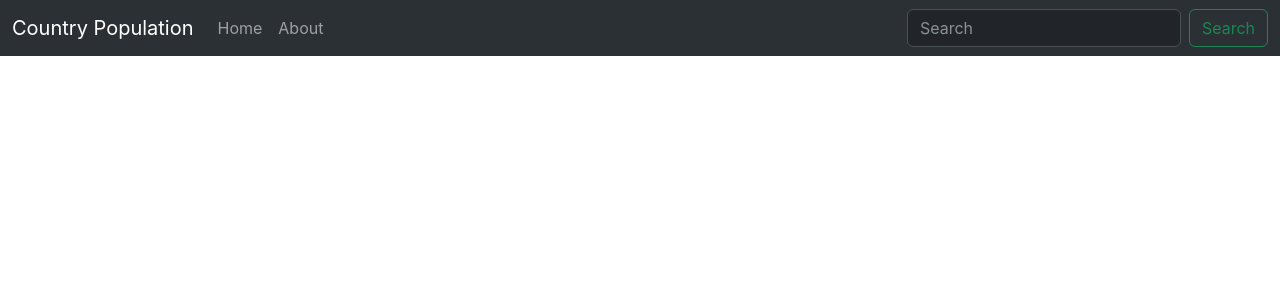
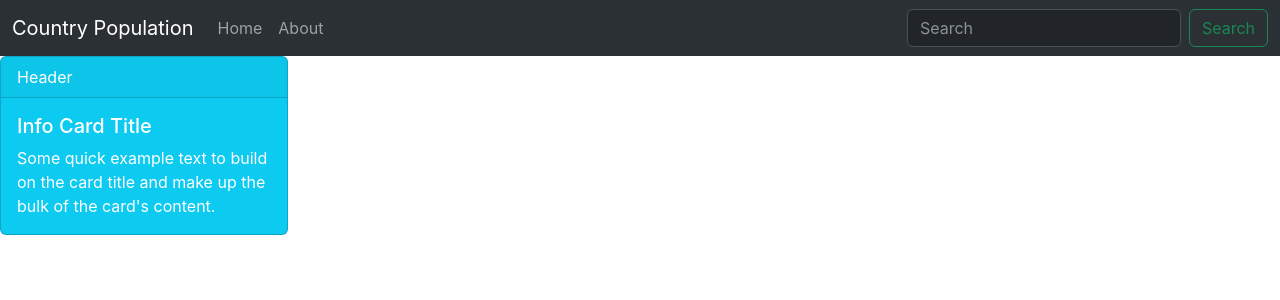
Before and after one commit to Kanchari-Kumara-Swamy/CountryPopulation, a React (Create React App) app in the folder country-population/: page / in a window 1280 px wide. Shown: the top 300 px of the page. Built offline with nearby package versions, Linux system fonts and the light colour scheme.

Commit message:
Routes created

```diff
--- a/country-population/package.json
+++ b/country-population/package.json
@@ -10,6 +10,7 @@
     "react": "^18.2.0",
     "react-bootstrap": "^2.9.1",
     "react-dom": "^18.2.0",
+    "react-router-dom": "^6.20.1",
     "react-scripts": "5.0.1",
     "web-vitals": "^2.1.4"
   },
--- a/country-population/src/App.js
+++ b/country-population/src/App.js
@@ -1,10 +1,17 @@
 import React from "react";
 import NavBar from "./Components/NavBar/NavBar";
+import {Routes, Route} from 'react-router-dom';
+import Home from "./pages/Home";
+import About from "./pages/About";
 
 function App() {
   return (
     <div className="App">
       <NavBar />
+      <Routes>
+        <Route path="/" element={<Home />} />
+        <Route path="/about" element={<About />} />
+      </Routes>
     </div>
   );
 }
--- /dev/null
+++ b/country-population/src/Components/Card/Card.jsx
@@ -0,0 +1,30 @@
+import Card from 'react-bootstrap/Card';
+
+function InfoCard() {
+  return (
+    <>
+      {[
+        'Info',
+      ].map((variant) => (
+        <Card
+          bg={variant.toLowerCase()}
+          key={variant}
+          text={variant.toLowerCase() === 'light' ? 'dark' : 'white'}
+          style={{ width: '18rem' }}
+          className="mb-2"
+        >
+          <Card.Header>Header</Card.Header>
+          <Card.Body>
+            <Card.Title>{variant} Card Title </Card.Title>
+            <Card.Text>
+              Some quick example text to build on the card title and make up the
+              bulk of the card's content.
+            </Card.Text>
+          </Card.Body>
+        </Card>
+      ))}
+    </>
+  );
+}
+
+export default InfoCard;
--- a/country-population/src/Components/NavBar/NavBar.jsx
+++ b/country-population/src/Components/NavBar/NavBar.jsx
@@ -9,7 +9,7 @@ function NavBar() {
   return (
     <Navbar expand="lg" className="bg-body-tertiary" data-bs-theme="dark">
       <Container fluid>
-        <Navbar.Brand href="#">Country Population</Navbar.Brand>
+        <Navbar.Brand href="/">Country Population</Navbar.Brand>
         <Navbar.Toggle aria-controls="navbarScroll" />
         <Navbar.Collapse id="navbarScroll">
           <Nav
@@ -17,8 +17,8 @@ function NavBar() {
             style={{ maxHeight: '100px' }}
             navbarScroll
           >
-            <Nav.Link href="#action1">Home</Nav.Link>
-            <Nav.Link href="#action2">About</Nav.Link>
+            <Nav.Link href="/">Home</Nav.Link>
+            <Nav.Link href="/about">About</Nav.Link>
           </Nav>
           <Form className="d-flex">
             <Form.Control
--- /dev/null
+++ b/country-population/src/Components/utils/api.js
@@ -0,0 +1 @@
+export const apiUrl = 'https://world-population3.p.rapidapi.com/continents/asia?rank=1';
--- a/country-population/src/index.js
+++ b/country-population/src/index.js
@@ -3,11 +3,15 @@ import ReactDOM from 'react-dom/client';
 import './index.css';
 import App from './App';
 import reportWebVitals from './reportWebVitals';
+import { BrowserRouter as Router } from 'react-router-dom';
 
 const root = ReactDOM.createRoot(document.getElementById('root'));
 root.render(
   <React.StrictMode>
-    <App />
+    <Router>
+      <App />
+    </Router>
+
   </React.StrictMode>
 );
 
--- /dev/null
+++ b/country-population/src/pages/About.jsx
@@ -0,0 +1,11 @@
+import React from 'react'
+
+const About = () => {
+  return (
+    <div>
+      About Page
+    </div>
+  )
+}
+
+export default About
--- /dev/null
+++ b/country-population/src/pages/Home.jsx
@@ -0,0 +1,12 @@
+import React from 'react'
+import InfoCard from '../Components/Card/Card'
+
+const Home = () => {
+  return (
+    <div>
+      <InfoCard/>
+    </div>
+  )
+}
+
+export default Home
```
Also changed, not shown: 1 other file (tests, documents, lock files or other folders).
